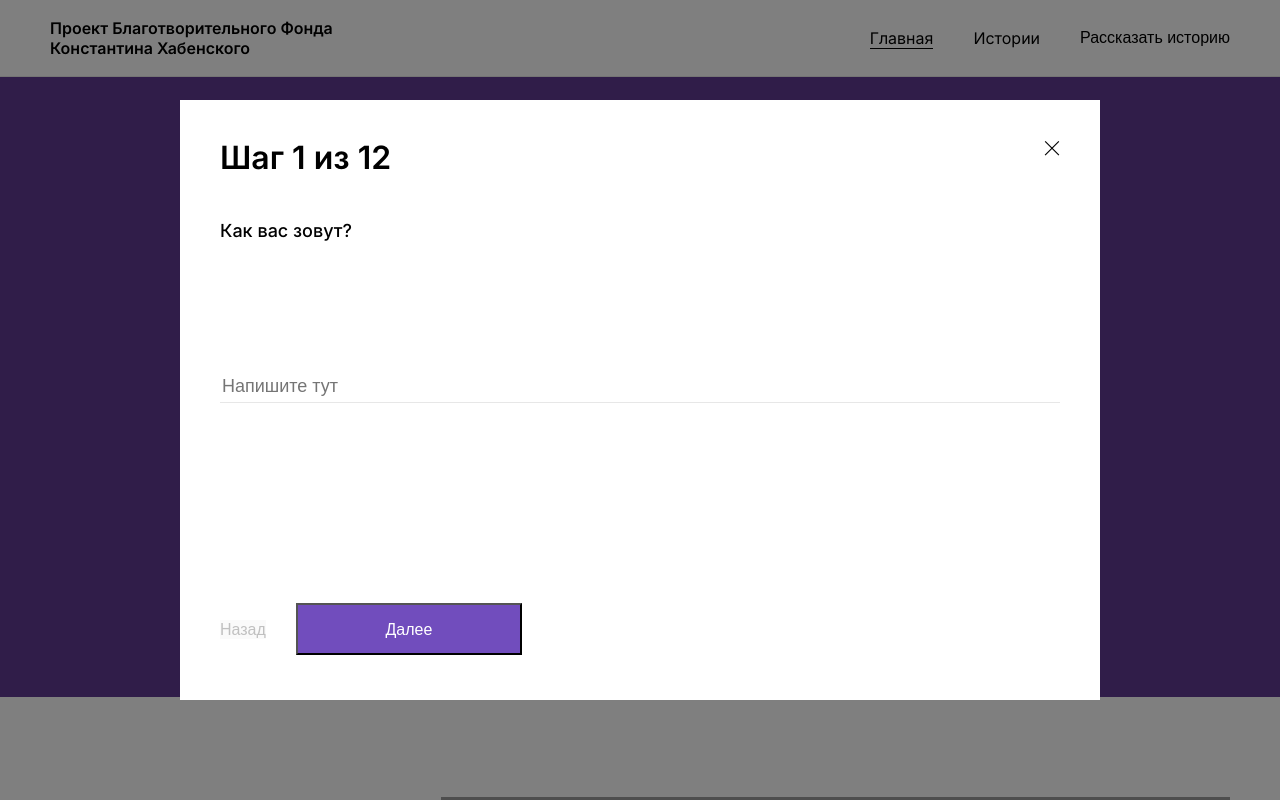
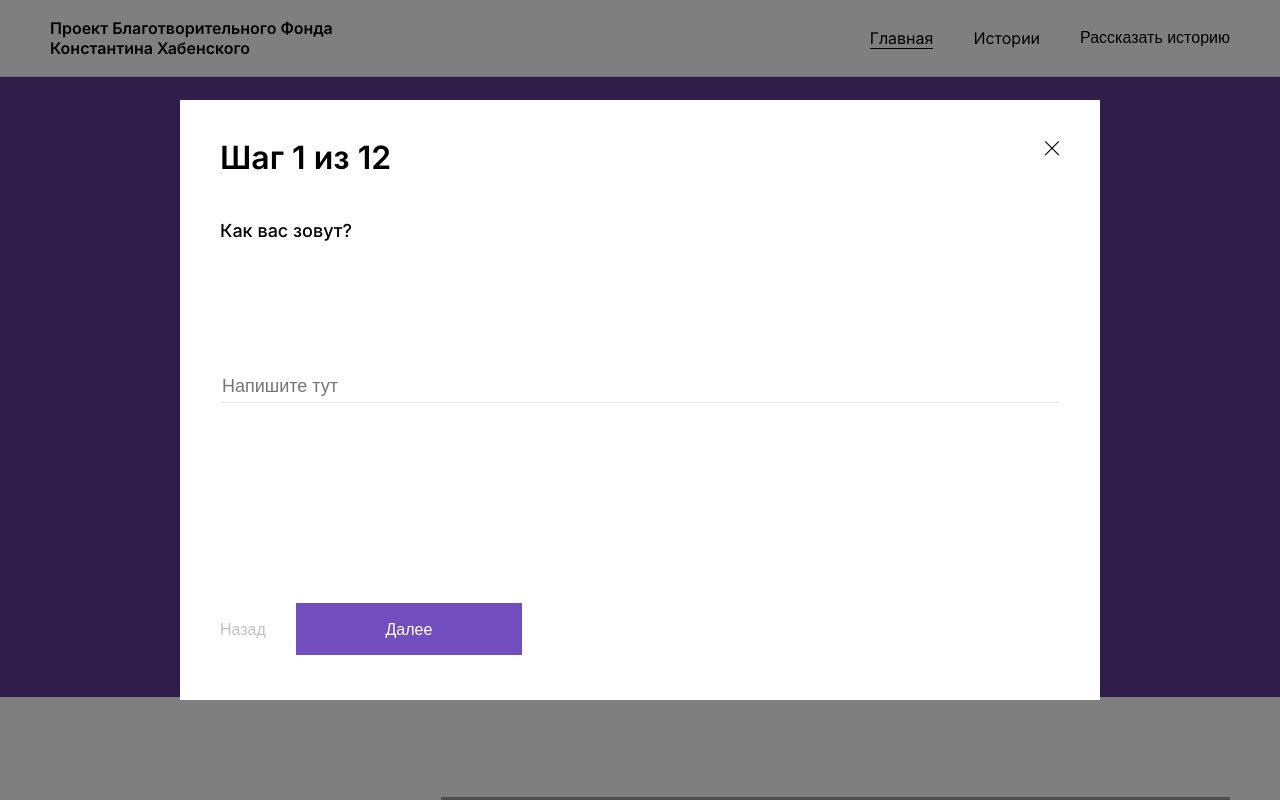
Before and after one commit to mukhindev/raklechitsa, a Nuxt app: page / in a window 1280 px wide. Both pictures are taken after a click on the button "Рассказать историю". Shown: the top 800 px of the page. Built offline with nearby package versions, Linux system fonts and the light colour scheme; grey boxes are pictures that could not be loaded.

Commit message:
Quiz block buttons style fix

```diff
--- a/components/blocks/Quiz.vue
+++ b/components/blocks/Quiz.vue
@@ -210,6 +210,7 @@ export default {
   font-size: 16px;
   line-height: 19px;
   outline: none;
+  border: none;
 }
 
 .popup__button_left {
@@ -220,6 +221,7 @@ export default {
   padding: 0;
   cursor: pointer;
   transition: all 0.2s;
+  background-color: white;
 }
 
 .popup__button_left:hover {
```
